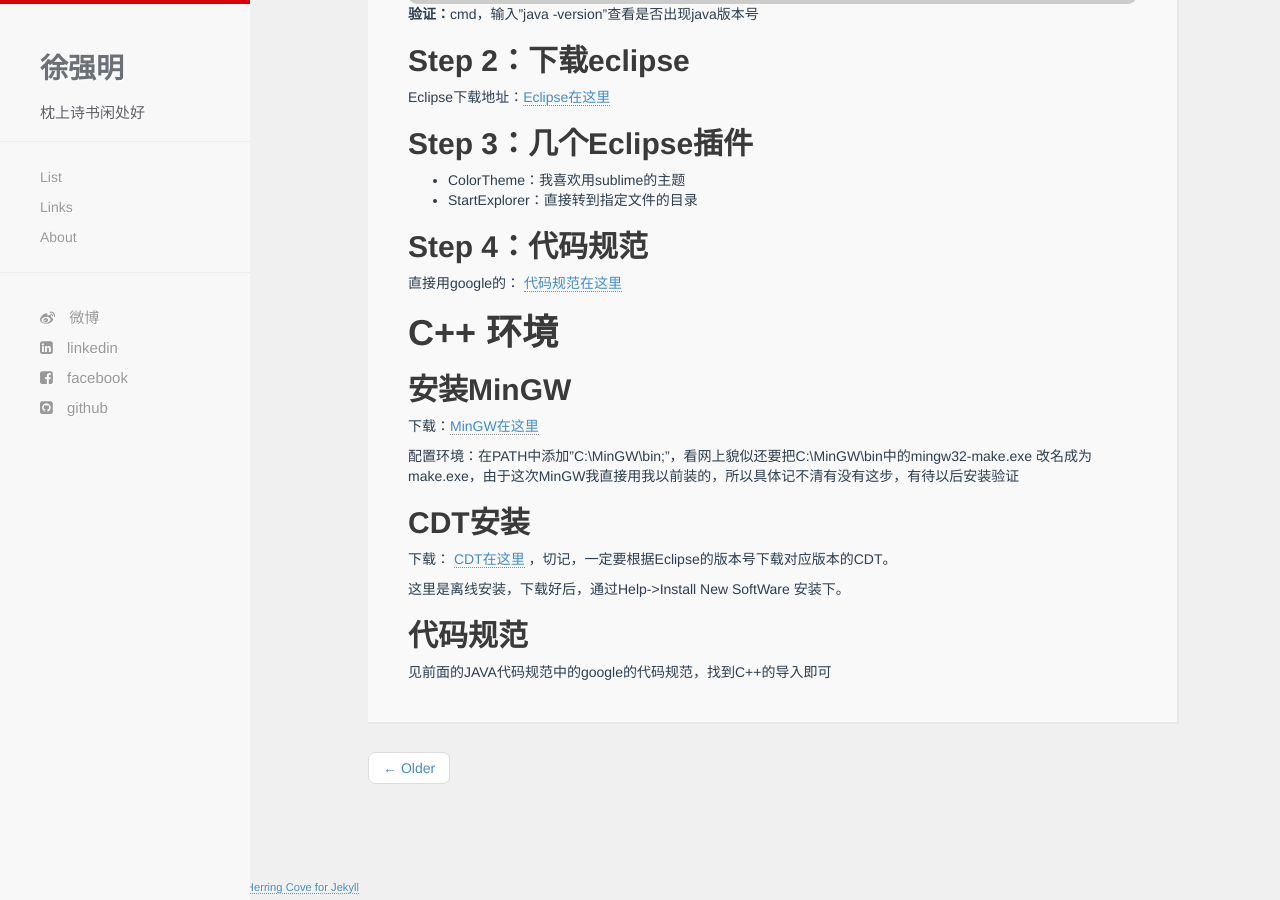
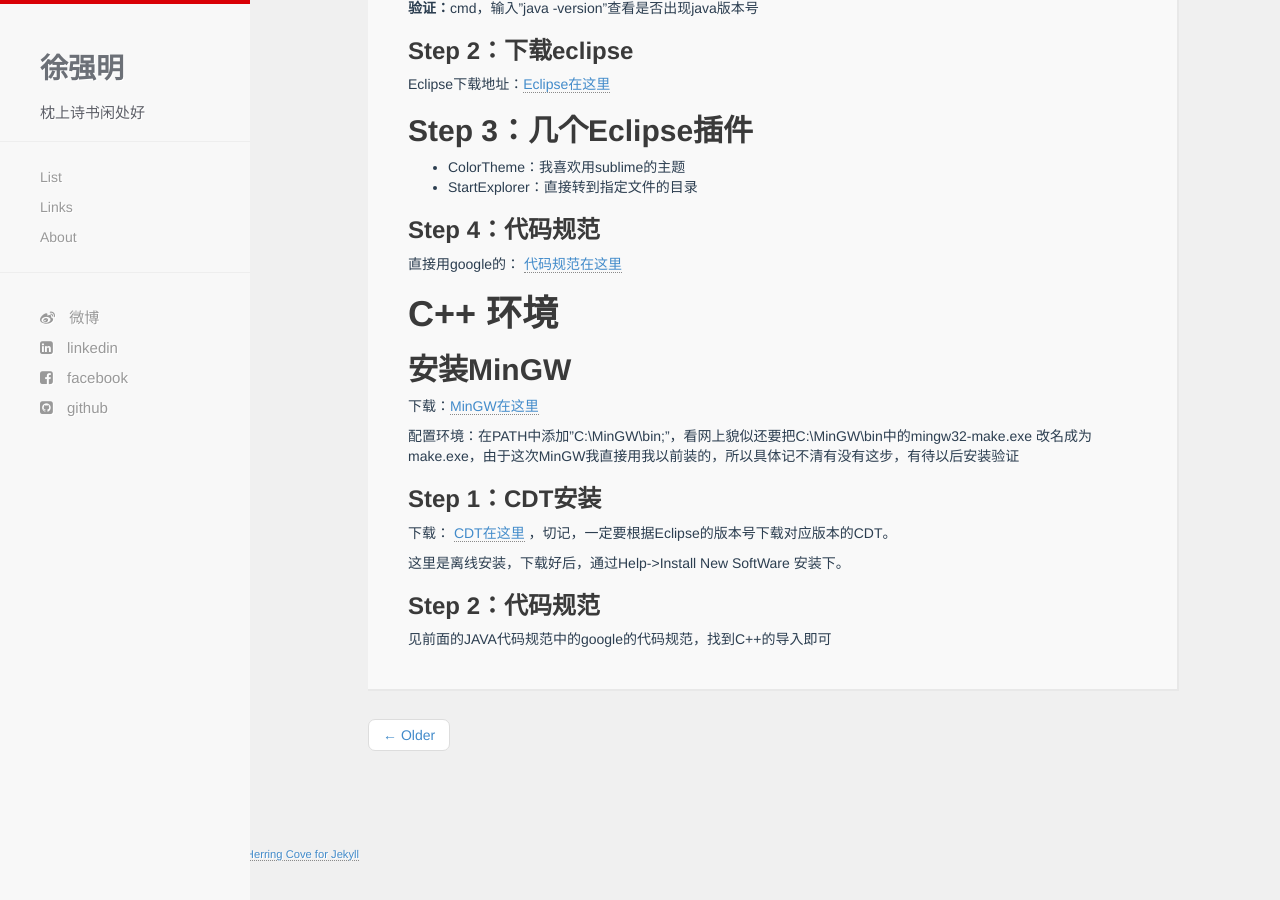
Before and after one commit to xuqiangm/xuqiangm.github.io, a Jekyll site: the page built from _posts/2016-12-12-eclipse.md, in a window 1280 px wide and 900 px high, scrolled down 581 px. Built offline with Jekyll 4.4.1, drawn with Linux system fonts in a browser that asks for light colours; nearby versions of some CDN libraries; Markdown is read by kramdown in place of the engine named in the settings; comment, search, counter and statistics services are not loaded; after the commit the page ends 1448 px from its top, so only the background shows below that.

Commit message:
更改排版

```diff
--- a/_posts/2016-12-12-eclipse.md
+++ b/_posts/2016-12-12-eclipse.md
@@ -8,7 +8,7 @@ categories: 环境搭建
 
 # 1. 搭建Java环境
 
-## Step 1：下载JDK，配置环境变量
+### Step 1：下载JDK，配置环境变量
 
 JDK下载地址：[JDK在这里](http://www.oracle.com/technetwork/cn/java/javase/downloads/index-jsp-138363-zhs.html)
 
@@ -32,7 +32,7 @@ CLASSPATH | .;%JAVA_HOME%/lib/dt.jar;%JAVA_HOME%/lib/tools.jar | 为java加载
 
 **验证：**cmd，输入"java -version"查看是否出现java版本号
 
-## Step 2：下载eclipse
+### Step 2：下载eclipse
 
 Eclipse下载地址：[Eclipse在这里](https://eclipse.org/)
 
@@ -40,7 +40,7 @@ Eclipse下载地址：[Eclipse在这里](https://eclipse.org/)
 - ColorTheme：我喜欢用sublime的主题
 - StartExplorer：直接转到指定文件的目录
 
-## Step 4：代码规范
+### Step 4：代码规范
 直接用google的： [代码规范在这里](https://github.com/google/styleguide)
 
 # C++ 环境
@@ -50,10 +50,10 @@ Eclipse下载地址：[Eclipse在这里](https://eclipse.org/)
 
 配置环境：在PATH中添加"C:\MinGW\bin;"，看网上貌似还要把C:\MinGW\bin中的mingw32-make.exe 改名成为 make.exe，由于这次MinGW我直接用我以前装的，所以具体记不清有没有这步，有待以后安装验证
 
-## CDT安装
+### Step 1：CDT安装
 下载： [CDT在这里](http://www.eclipse.org/cdt/downloads.php) ，切记，一定要根据Eclipse的版本号下载对应版本的CDT。
 
 这里是离线安装，下载好后，通过Help->Install New SoftWare 安装下。
 
-## 代码规范
+### Step 2：代码规范
 见前面的JAVA代码规范中的google的代码规范，找到C++的导入即可
```
